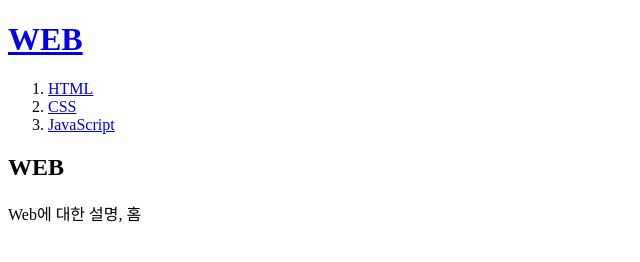
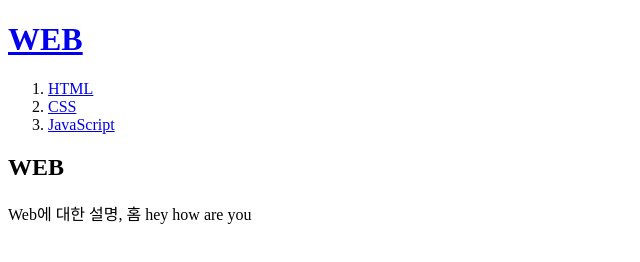
Before and after one commit to pjsun31/my-first-web-site, a plain HTML site: page index.html in a window 1280 px wide. Shown: the whole page, without its empty margins (0-640 px from the left). Drawn offline with Linux system fonts and the light colour scheme.

Commit message:
Add files via upload

```diff
--- a/index.html
+++ b/index.html
@@ -14,7 +14,7 @@
 </ol>
 <h2>WEB</h2>
 <p>
-    Web에 대한 설명, 홈
+    Web에 대한 설명, 홈 hey how are you
 </p>
 </body>
 </html>
```
